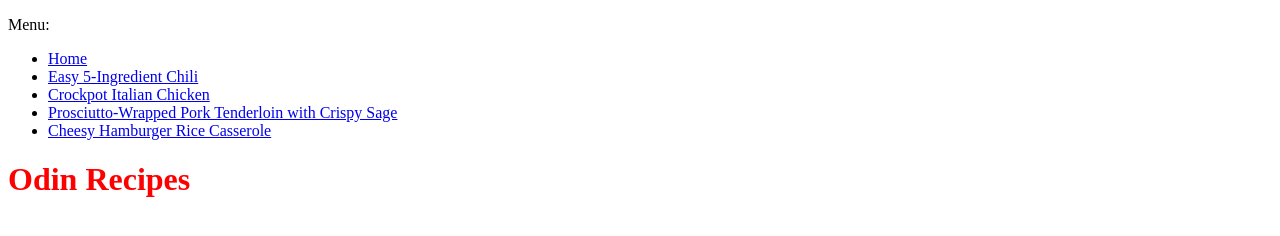
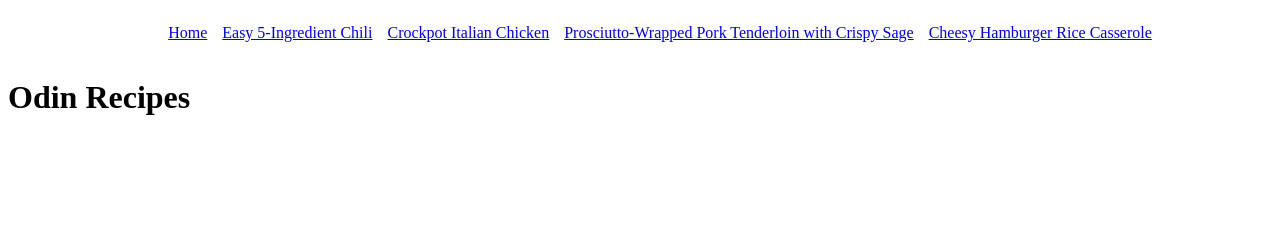
Before and after one commit to sethchun/odin-recipes, a plain HTML site: page index.html in a window 1280 px wide. Drawn offline with Linux system fonts and the light colour scheme.

Commit message:
adjusted navigation to be centered and clear at top of homepage

```diff
--- a/index.html
+++ b/index.html
@@ -8,8 +8,6 @@
     </head>
     <body>
         <div class="navigation">
-            <p>Menu:</p>
-
             <ul>
                 <li><a href="#">Home</a></li>
                 <li><a href="recipes/chili.html">Easy 5-Ingredient Chili</a></li>
--- a/style.css
+++ b/style.css
@@ -1,3 +1,13 @@
-h1 {
-    color: red;
+.navigation {
+    display: flex;
+    justify-content: center;
 }
+
+.navigation ul {
+    display: flex;
+    gap: 15px;
+}
+
+.navigation ul li {
+    list-style: none;
+}
```
